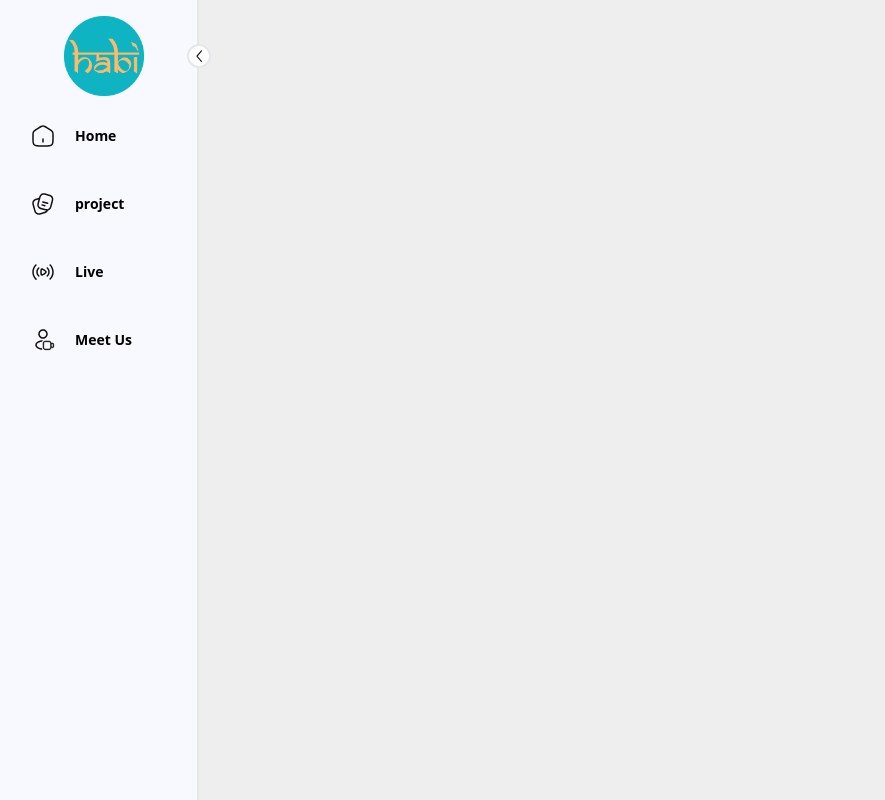
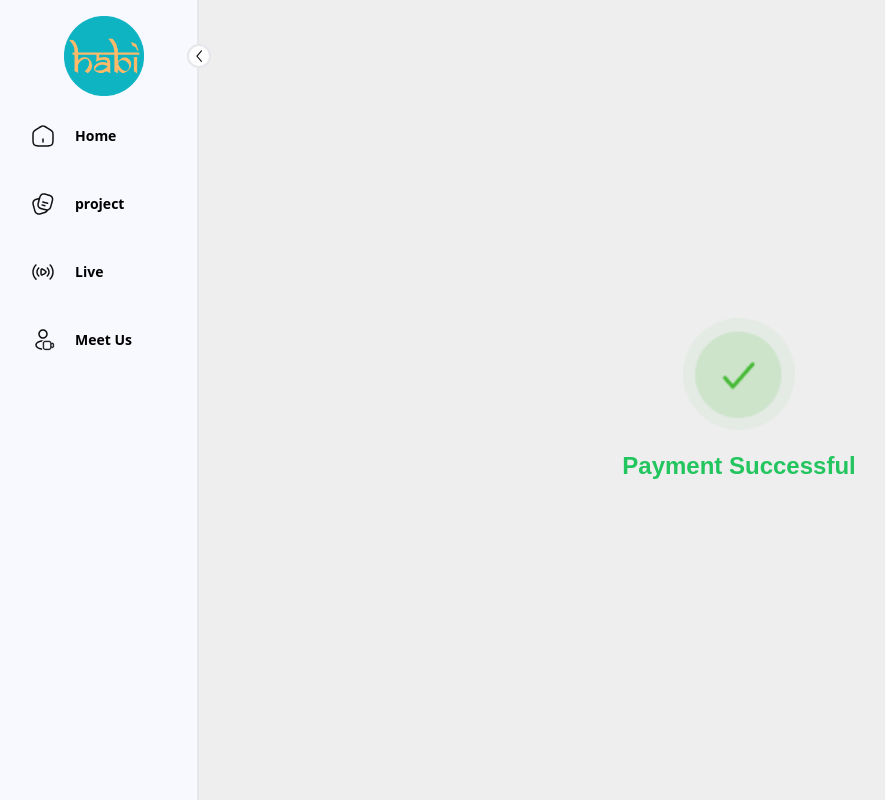
Before and after one commit to tejudharanesh/HABI_client, a React (Vite) app: page /dashboard/paymentSuccess in a window 1280 px wide. Shown: the whole page, without its empty margins (1-886 px from the left). Built offline with nearby package versions, Linux system fonts and the light colour scheme; a web font is replaced by a local one.

Commit message:
added priority

```diff
--- a/package.json
+++ b/package.json
@@ -29,6 +29,7 @@
     "react-dom": "^18.3.1",
     "react-icons": "^5.2.1",
     "react-router-dom": "^6.25.0",
+    "react-spinners": "^0.14.1",
     "react-time-picker": "^7.0.0"
   },
   "devDependencies": {
--- a/src/components/Client_homepage/PaymentBlock.jsx
+++ b/src/components/Client_homepage/PaymentBlock.jsx
@@ -1,8 +1,11 @@
 import React from "react";
 import done from "../../assets/images/done.png";
 import circle from "../../assets/images/circle.png";
+import { useNavigate } from "react-router-dom";
 
 function PaymentBlock({ data, currentStage, stageNumber }) {
+  const navigate = useNavigate();
+
   const renderStatus = () => {
     if (currentStage > stageNumber) {
       return (
@@ -23,7 +26,12 @@ function PaymentBlock({ data, currentStage, stageNumber }) {
           <div className="absolute top-6 right-14 h-full border-l-2 border-dashed"></div>
 
           <div className="absolute top-5 right-4 rounded-full">
-            <button className="bg-primary text-white p-2 rounded">
+            <button
+              className="bg-primary text-white p-2 rounded"
+              onClick={() => {
+                navigate("/dashboard/paymentSuccess");
+              }}
+            >
               Pay Now
             </button>
           </div>
--- /dev/null
+++ b/src/components/Client_homepage/PaymentSuccess.jsx
@@ -0,0 +1,36 @@
+import React, { useState, useEffect } from "react";
+import PuffLoader from "react-spinners/PuffLoader";
+import tick from "../../assets/images/rightTick.png";
+
+function PaymentSuccess() {
+  const [loading, setLoading] = useState(true);
+
+  useEffect(() => {
+    // Set a timeout of 1 second (1000 ms) to simulate the loading/spinner
+    const timer = setTimeout(() => {
+      setLoading(false);
+    }, 1000);
+
+    // Cleanup the timeout when the component unmounts
+    return () => clearTimeout(timer);
+  }, []);
+
+  return (
+    <div className="min-h-screen flex flex-col items-center justify-center bg-background font-poppins w-full">
+      {loading ? (
+        <div className="spinner">
+          <PuffLoader color={"#36D7B7"} loading={loading} size={120} />
+        </div>
+      ) : (
+        <div>
+          <img src={tick} alt="" className="mx-auto w-28 mb-5" />
+          <h1 className="font-bold text-2xl text-green-500">
+            Payment Successful
+          </h1>
+        </div>
+      )}
+    </div>
+  );
+}
+
+export default PaymentSuccess;
--- a/src/pages/Dashboard/Dashboard.jsx
+++ b/src/pages/Dashboard/Dashboard.jsx
@@ -13,6 +13,7 @@ import Gallery from "../ExistingUser/Gallery";
 import Faqs from "../FAQ's/Faqs";
 import CostEstimator1 from "../NewUser/CostEstimator1";
 import DetailedReport from "../NewUser/DetailedReport";
+import PaymentSuccess from "../../components/Client_homepage/PaymentSuccess";
 
 function Dashboard() {
   const [collapsed, setCollapsed] = useState(false);
@@ -126,6 +127,8 @@ function Dashboard() {
               element={<DetailedReport isExpanded={collapsed} />}
             />
             <Route path="/faq" element={<Faqs isExpanded={collapsed} />} />
+
+            <Route path="paymentSuccess" element={<PaymentSuccess />} />
           </Routes>
         </div>
       </div>
--- a/src/pages/ExistingUser/PaymentsPage.jsx
+++ b/src/pages/ExistingUser/PaymentsPage.jsx
@@ -49,7 +49,7 @@ const paymentStages = [
   // Add more stages as needed
 ];
 
-const currentStage = 3;
+const currentStage = 2;
 
 const PaymentsPage = () => {
   const navigate = useNavigate();
```
Also changed, not shown: src/assets/images/rightTick.png (added), 1 other file (tests, documents, lock files or other folders).
